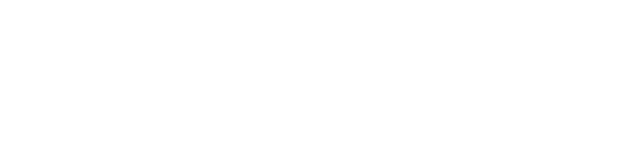
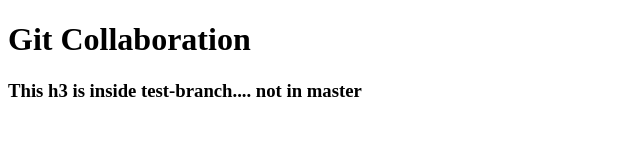
Before and after one commit to kostagon/github-testt, a plain HTML site: page index.html in a window 1280 px wide. Shown: the whole page, without its empty margins (0-640 px from the left). Drawn offline with Linux system fonts and the light colour scheme.

Commit message:
first branch-test commit

```diff
--- a/index.html
+++ b/index.html
@@ -7,5 +7,9 @@
 </head>
 <body>
 
+    <h1>Git Collaboration</h1>
+
+    <h3>This h3 is inside test-branch.... not in master</h3>
+
 </body>
 </html>
```
